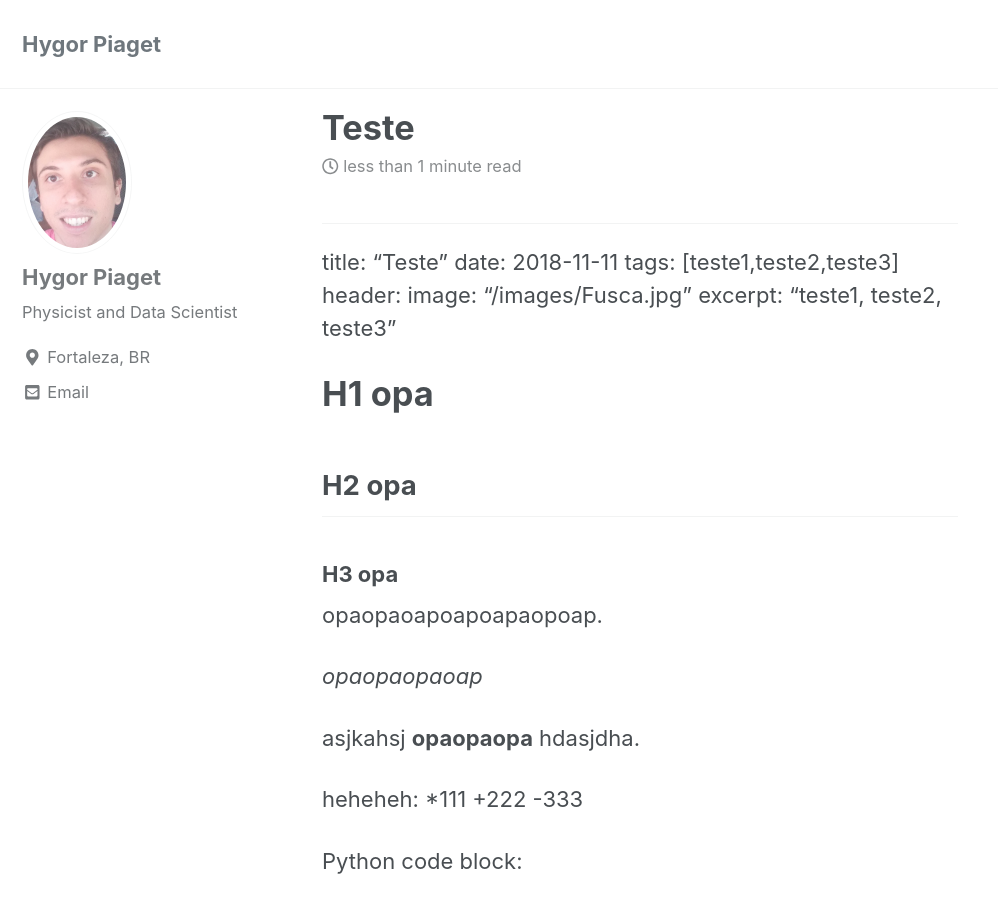
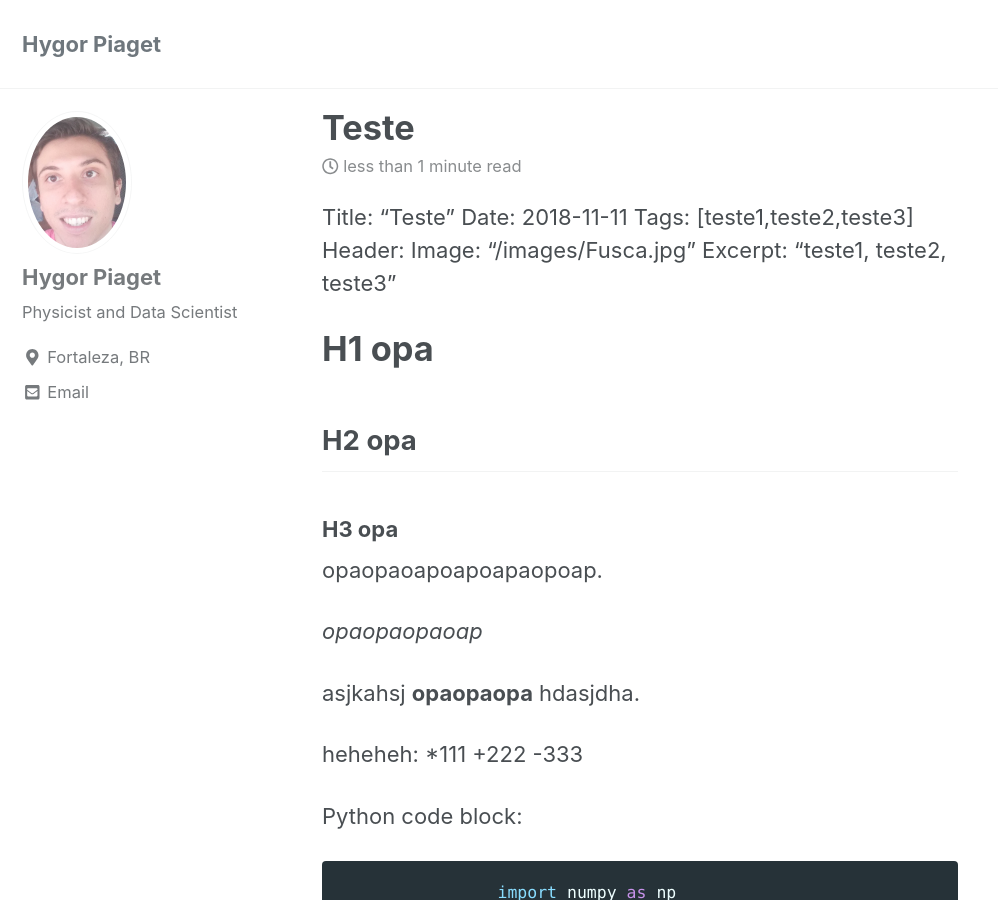
Before and after one commit to HygorPiaget/HygorPiaget.github.io, a Jekyll site: the page built from _posts/2018-11-11-teste.md, in a window 1280 px wide and 900 px high. Shown: the whole window, without its empty margins (0-998 px from the left). Built offline with Jekyll 4.4.1, drawn with Linux system fonts in a browser that asks for light colours; cached includes are drawn as plain includes; nearby versions of some CDN libraries; some of the changed text lies outside the part shown.

Commit message:
new github

```diff
--- a/_posts/2018-11-11-teste.md
+++ b/_posts/2018-11-11-teste.md
@@ -1,10 +1,9 @@
-___
-title: "Teste"
-date: 2018-11-11
-tags: [teste1,teste2,teste3]
-header:
-	image: "/images/Fusca.jpg"
-excerpt: "teste1, teste2, teste3"
+Title: "Teste"
+Date: 2018-11-11
+Tags: [teste1,teste2,teste3]
+Header:
+	Image: "/images/Fusca.jpg"
+Excerpt: "teste1, teste2, teste3"
 
 # H1 opa
 
```
